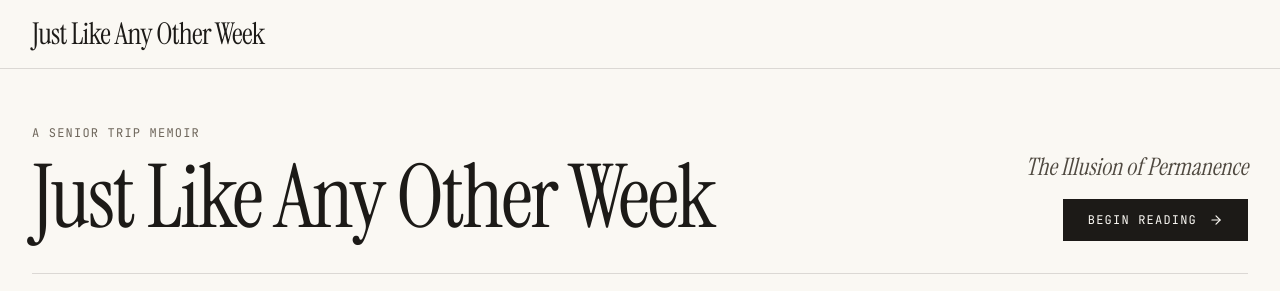
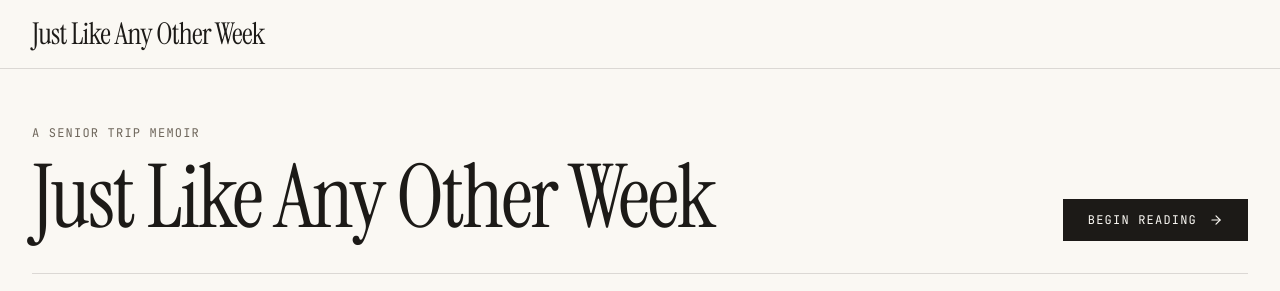
Before and after one commit to adityatheperson/just-like-any-other-week, a Next.js app: page / in a window 1280 px wide. Shown: the top 291 px of the page. Built offline with nearby package versions, Linux system fonts and the light colour scheme.

Commit message:
Remove The Illusion of Permanence from landing page

```diff
--- a/src/components/HeroSection.tsx
+++ b/src/components/HeroSection.tsx
@@ -72,10 +72,7 @@ export function HeroSection({
             </h1>
           </div>
 
-          <div className="flex flex-col sm:flex-row lg:flex-col items-start sm:items-center lg:items-end justify-between gap-4 shrink-0">
-            <p className="font-serif text-xl sm:text-2xl italic text-[var(--fg-secondary)]">
-              {data.meta.themeTitle}
-            </p>
+          <div className="flex items-start lg:items-end justify-end shrink-0">
             <button
               type="button"
               onClick={onBeginReading}
```
